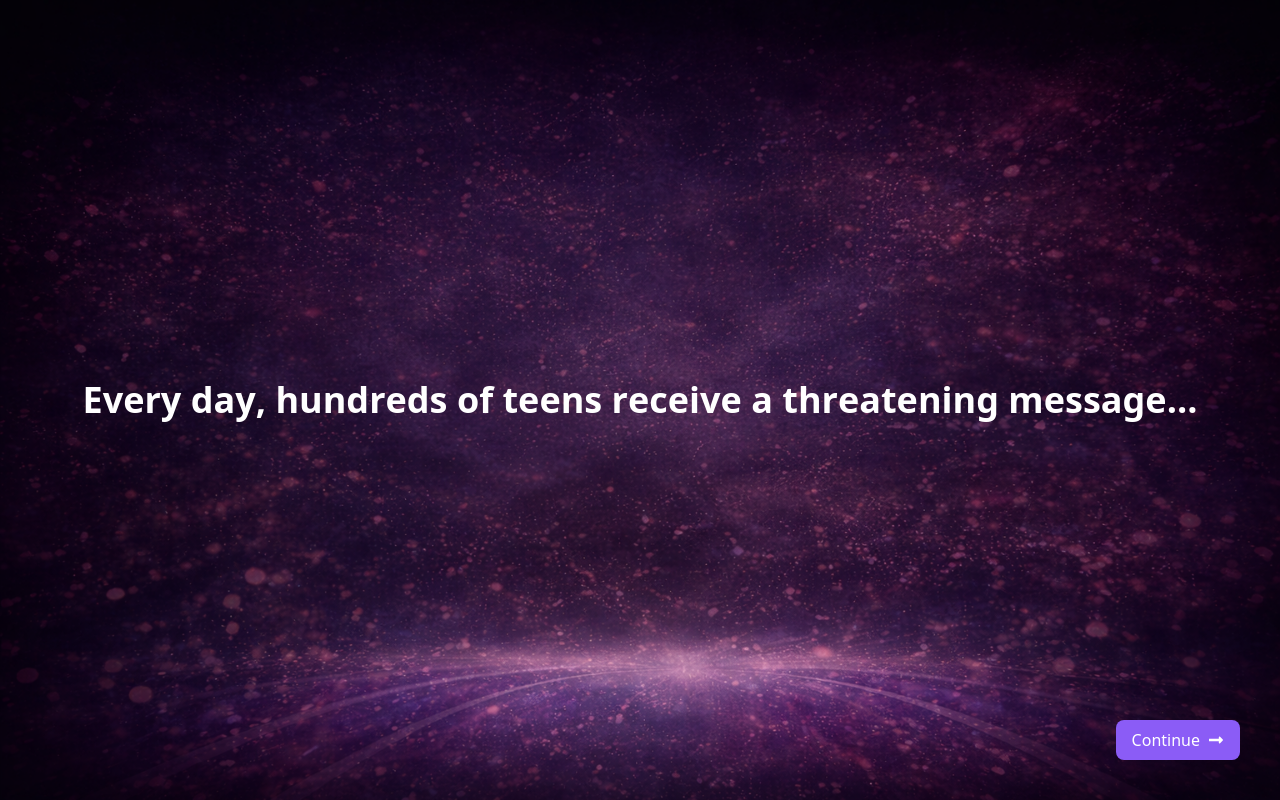
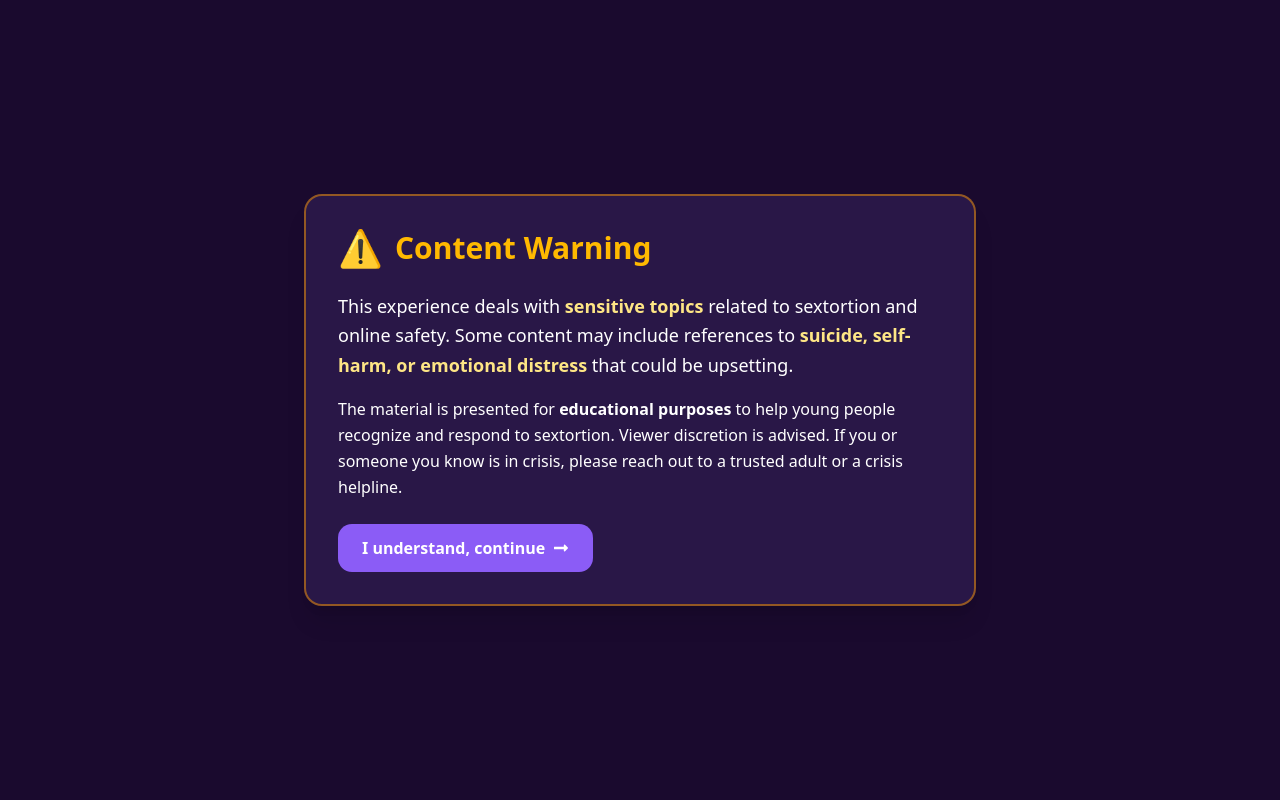
Before and after one commit to minmin1805/Sextortion-Escape-Game, a React app in the folder frontend/: page / in a window 1280 px wide. Built offline with nearby package versions, Linux system fonts and the light colour scheme; the HTML template or start-up script is replaced by a standard one.

Commit message:
added the content warning page

```diff
--- /dev/null
+++ b/frontend/pages/ContentWarningPage.jsx
@@ -0,0 +1,44 @@
+import React from "react";
+import { useNavigate } from "react-router-dom";
+import { FaLongArrowAltRight } from "react-icons/fa";
+
+function ContentWarningPage() {
+  const navigate = useNavigate();
+
+  const handleContinue = () => {
+    navigate("/frame1");
+  };
+
+  return (
+    <div className="min-h-screen w-full bg-[#1a0a2e] flex flex-col items-center justify-center px-6 py-10">
+      <div className="max-w-2xl w-full bg-[#2d1b4e]/80 rounded-2xl border-2 border-amber-500/50 p-8 shadow-xl">
+        <div className="flex items-center gap-3 mb-6">
+          <span className="text-4xl" aria-hidden>⚠️</span>
+          <h1 className="text-2xl md:text-3xl font-bold text-amber-400">
+            Content Warning
+          </h1>
+        </div>
+        <p className="text-white text-lg leading-relaxed mb-4">
+          This experience deals with <strong className="text-amber-200">sensitive topics</strong> related to
+          sextortion and online safety. Some content may include references to{" "}
+          <strong className="text-amber-200">suicide, self-harm, or emotional distress</strong> that
+          could be upsetting.
+        </p>
+        <p className="text-white text-base leading-relaxed mb-6">
+          The material is presented for <strong>educational purposes</strong> to help young people
+          recognize and respond to sextortion. Viewer discretion is advised. If you or someone you
+          know is in crisis, please reach out to a trusted adult or a crisis helpline.
+        </p>
+        <button
+          onClick={handleContinue}
+          className="w-full sm:w-auto bg-[#8B5CF6] hover:bg-[#7c4ed4] text-white font-bold py-3 px-6 rounded-xl flex items-center justify-center gap-2 transition-colors"
+        >
+          I understand, continue
+          <FaLongArrowAltRight />
+        </button>
+      </div>
+    </div>
+  );
+}
+
+export default ContentWarningPage;
--- a/frontend/src/App.jsx
+++ b/frontend/src/App.jsx
@@ -1,4 +1,5 @@
 import WelcomePage from '../pages/WelcomePage'
+import ContentWarningPage from '../pages/ContentWarningPage'
 import Frame1 from '../pages/Frame1'
 import Frame2 from '../pages/Frame2'
 import Frame3 from '../pages/Frame3'
@@ -13,7 +14,7 @@ function App() {
     <GameProvider>
     <Router>
       <Routes>
-        <Route path='/' element={<Frame1 />} />
+        <Route path='/' element={<ContentWarningPage />} />
         <Route path='/welcome' element={<WelcomePage />} />
         <Route path='/frame1' element={<Frame1 />} />
         <Route path='/frame2' element={<Frame2 />} />
```
